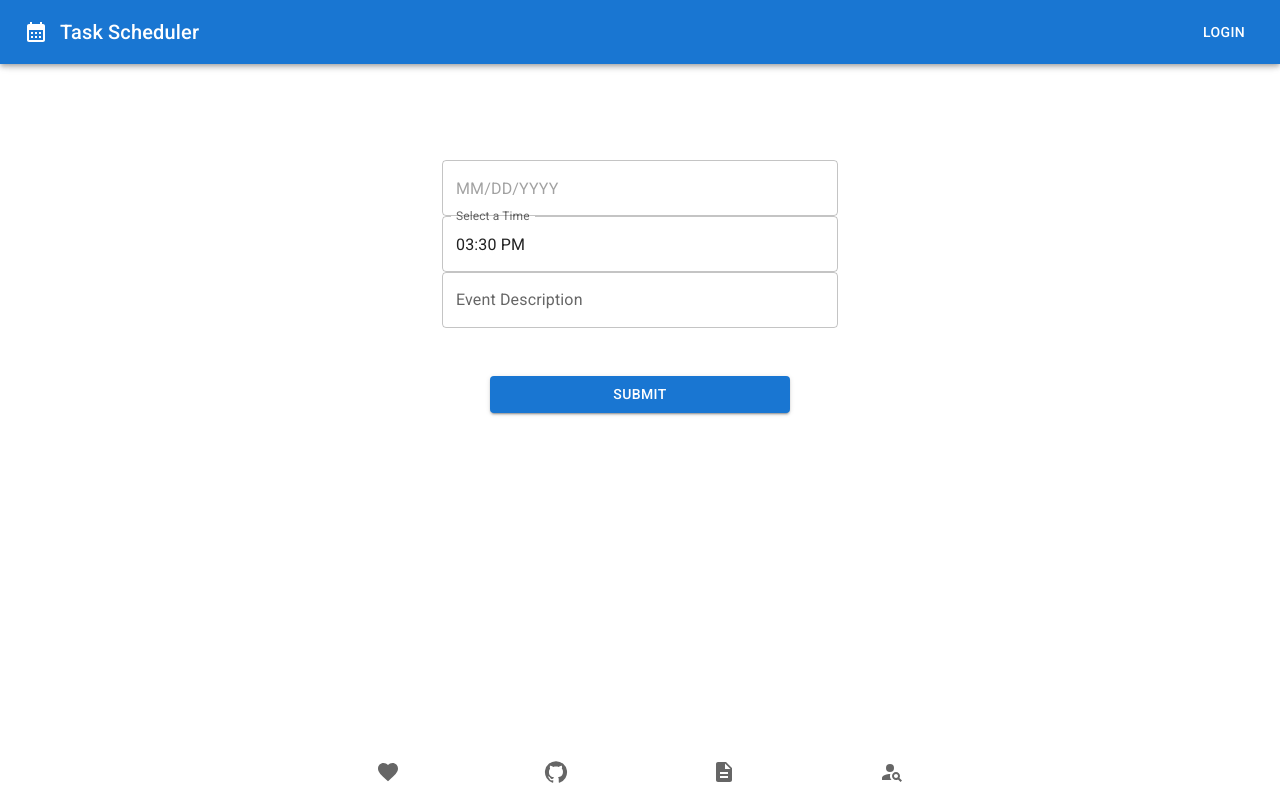
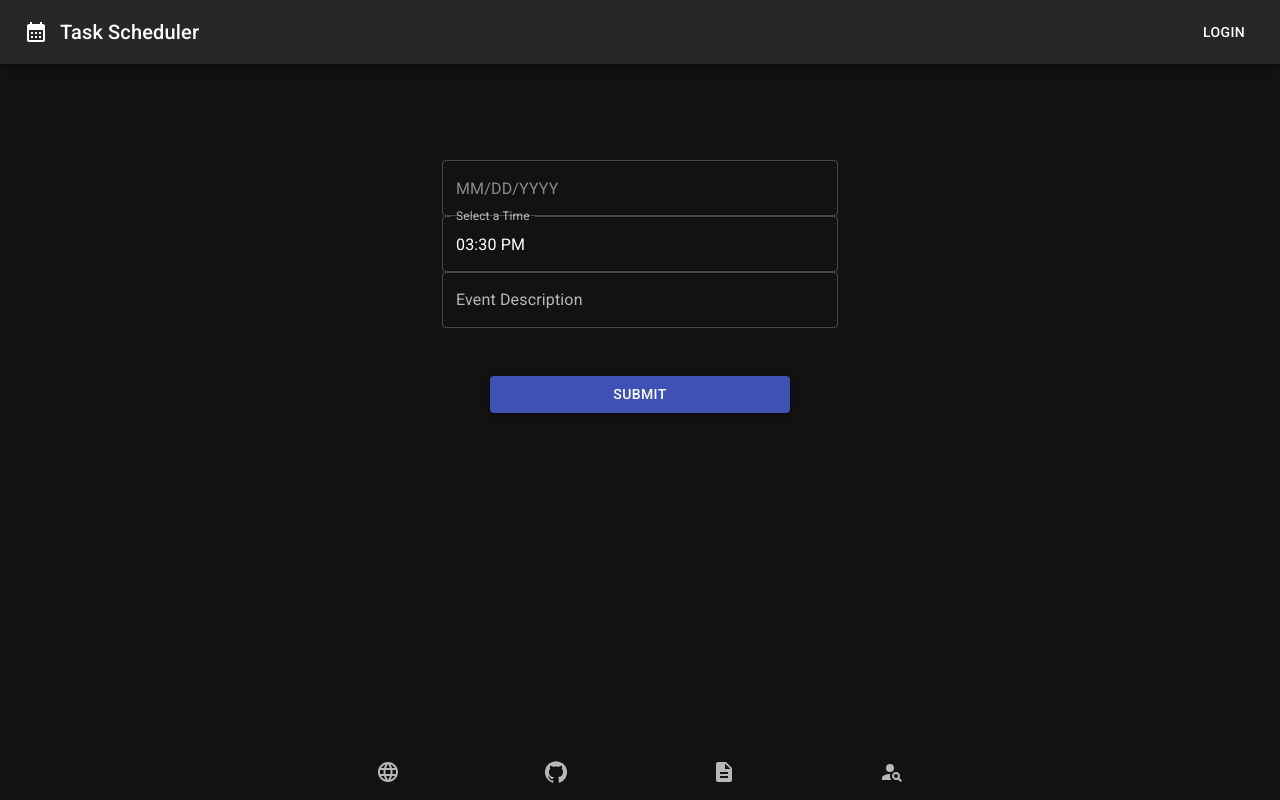
Before and after one commit to woodstock-dev/events-q2-2023, a React (Vite) app: page /addEvents in a window 1280 px wide. Built offline with nearby package versions, Linux system fonts and the light colour scheme.

Commit message:
Theme changed to dark, like button turned to website button

```diff
--- a/src/components/footer.tsx
+++ b/src/components/footer.tsx
@@ -1,16 +1,15 @@
 import * as React from 'react';
 import BottomNavigation from '@mui/material/BottomNavigation';
 import BottomNavigationAction from '@mui/material/BottomNavigationAction';
-import FavoriteIcon from '@mui/icons-material/Favorite';
 
+
+import LanguageIcon from '@mui/icons-material/Language';
 import { GitHub } from '@mui/icons-material';
 import DescriptionIcon from '@mui/icons-material/Description';
-
 import PersonSearchIcon from '@mui/icons-material/PersonSearch';
 
 export default function Footer() {
   const [value, setValue] = React.useState('recents');
-  const [likeCount, setLikeCount] = React.useState(Number);
 
   const handleChange = (event: React.SyntheticEvent, newValue: string) => {
     setValue(newValue);
@@ -28,10 +27,9 @@ export default function Footer() {
       onChange={handleChange}
     >
       <BottomNavigationAction
-        id='likes-button'
-        label='Likes'
-        value='likes'
-        icon={<FavoriteIcon />}
+        label='Website'
+        value='website'
+        icon={<LanguageIcon />}
       />
       <BottomNavigationAction label='Github' value='github' icon={<GitHub />} />
 
--- a/src/components/header.tsx
+++ b/src/components/header.tsx
@@ -20,10 +20,15 @@ import Button from '@mui/material/Button';
 import IconButton from '@mui/material/IconButton';
 import MenuIcon from '@mui/icons-material/Menu';
 import CalendarMonthIcon from '@mui/icons-material/CalendarMonth';
+import { Navigate, useNavigate } from 'react-router-dom';
+
+
 
 
 
 const Header = () => {
+
+  const nav = useNavigate();
   return (
     <Box sx={{ flexGrow: 1 }}>
       <AppBar position="fixed">
@@ -33,7 +38,8 @@ const Header = () => {
             size="large"
             edge="start"
             color="inherit"
-            aria-label="menu">
+            aria-label="menu"
+            onClick={() => nav('/')}>
             <CalendarMonthIcon/>
           </IconButton>
           <Typography variant="h6" component="div" sx={{ flexGrow: 1 }}>
--- a/src/main.tsx
+++ b/src/main.tsx
@@ -1,20 +1,39 @@
 import React from 'react'
 import ReactDOM from 'react-dom/client'
 import App from './app'
-import Theme from './theme'
+
 import './main.css'
 
 
 import { BrowserRouter } from 'react-router-dom'
 
-import { ThemeOptions, ThemeProvider } from '@mui/material/styles';
+import { ThemeOptions, ThemeProvider, createTheme } from '@mui/material/styles';
+import { unstable_createMuiStrictModeTheme } from '@mui/material/styles';
+import { blue } from '@mui/material/colors'
 
+const defaultTheme = unstable_createMuiStrictModeTheme;
+
+
+const mainTheme = createTheme({
+  palette: {
+
+    mode: 'dark',
+
+    primary: {
+      main: '#3f51b5'
+    }
+
+
+  },
+})
 
 ReactDOM.createRoot(document.getElementById('root')!).render(
 
   <BrowserRouter>
-  <React.StrictMode>
-      <App/>
+    <React.StrictMode>
+      <ThemeProvider theme={mainTheme}>
+      <App />
+      </ThemeProvider>
     </React.StrictMode>
     </BrowserRouter>
     ,
--- a/src/theme.tsx
+++ /dev/null
@@ -1,30 +0,0 @@
-// Copyright 2023 YOUR NAME HERE
-//
-// Licensed under the Apache License, Version 2.0 (the "License");
-// you may not use this file except in compliance with the License.
-// You may obtain a copy of the License at
-//
-//     http://www.apache.org/licenses/LICENSE-2.0
-//
-// Unless required by applicable law or agreed to in writing, software
-// distributed under the License is distributed on an "AS IS" BASIS,
-// WITHOUT WARRANTIES OR CONDITIONS OF ANY KIND, either express or implied.
-// See the License for the specific language governing permissions and
-// limitations under the License.
-
-import React from 'react'
-
-import { createTheme, ThemeProvider } from '@mui/material/styles';
-
-
-const defaultTheme = createTheme();
-
-const Theme = () => {
-  return (
-    <div>
-
-    </div>
-  )
-}
-
-export default Theme
```
